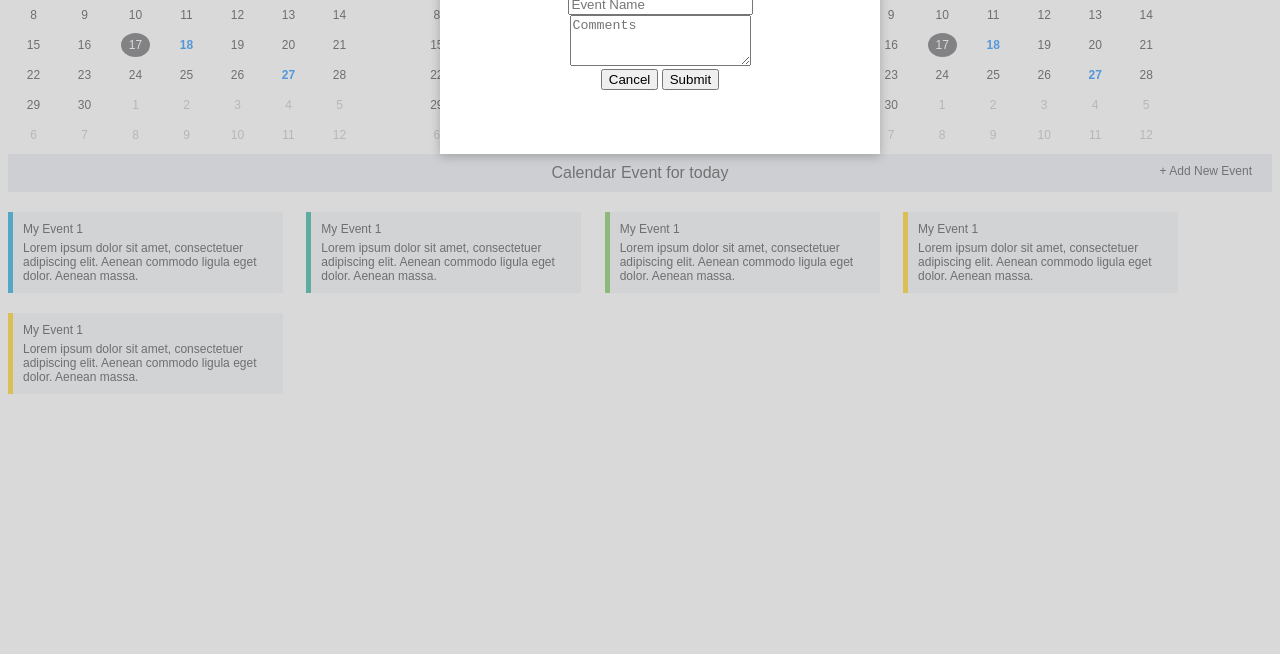
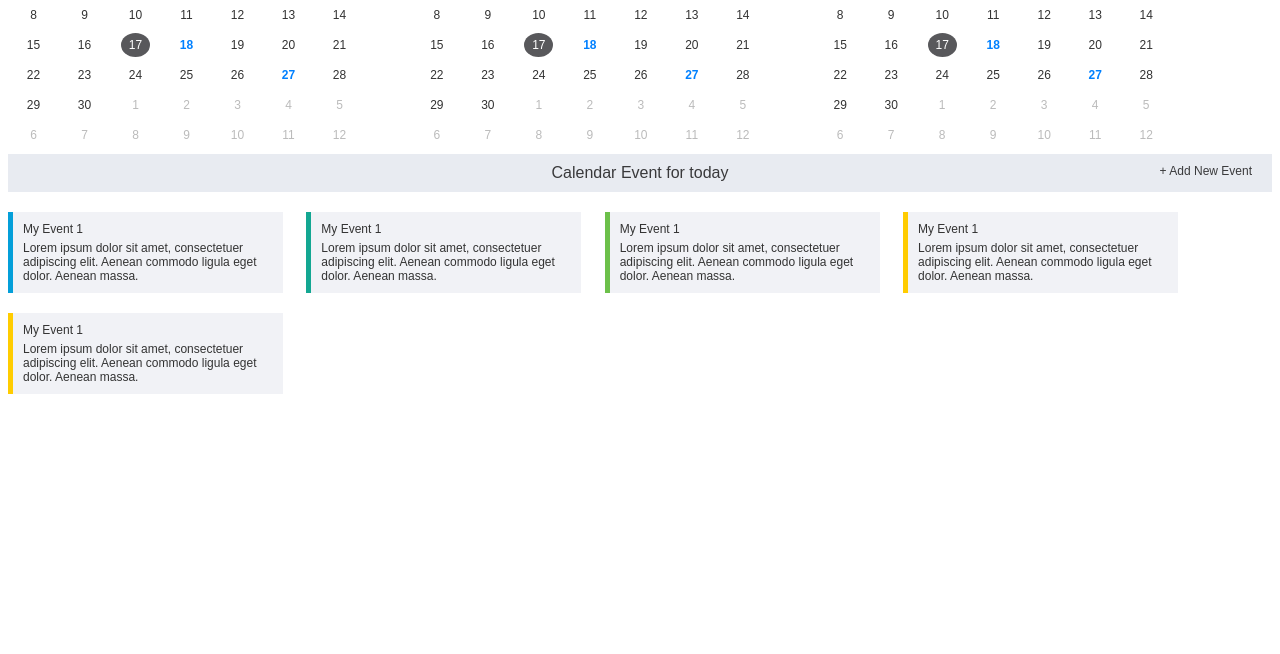
Before and after one commit to shrikumarhegde/Quater-Calender, a plain HTML site: page demo.html in a window 1280 px wide. Shown: the part 146-800 px from the top of the page. Drawn offline with Linux system fonts and the light colour scheme.

Commit message:
code update

```diff
--- a/css/demo.css
+++ b/css/demo.css
@@ -99,7 +99,7 @@ body{
 }
 
 .hide {
-
+ display: none;
 }
 
 .modal {
--- a/js/demo.js
+++ b/js/demo.js
@@ -1,7 +1,7 @@
 var events = [
-  {'Date': new Date(2018, 3, 7), 'Title': 'Doctor appointment at 3:25pm.'},
-  {'Date': new Date(2018, 3, 18), 'Title': 'New Garfield movie comes out!'},
-  {'Date': new Date(2018, 3, 27), 'Title': '25 year anniversary'},
+  {'Date': new Date(2018, 3, 7), 'Title': 'My Event1'},
+  {'Date': new Date(2018, 3, 18), 'Title': 'My Event 2'},
+  {'Date': new Date(2018, 3, 27), 'Title': 'My Event 4'},
 ];
 var settings = {};
 var element = document.getElementById('caleandar');
```
Also changed, not shown: demo.html (+5 -2 lines).
